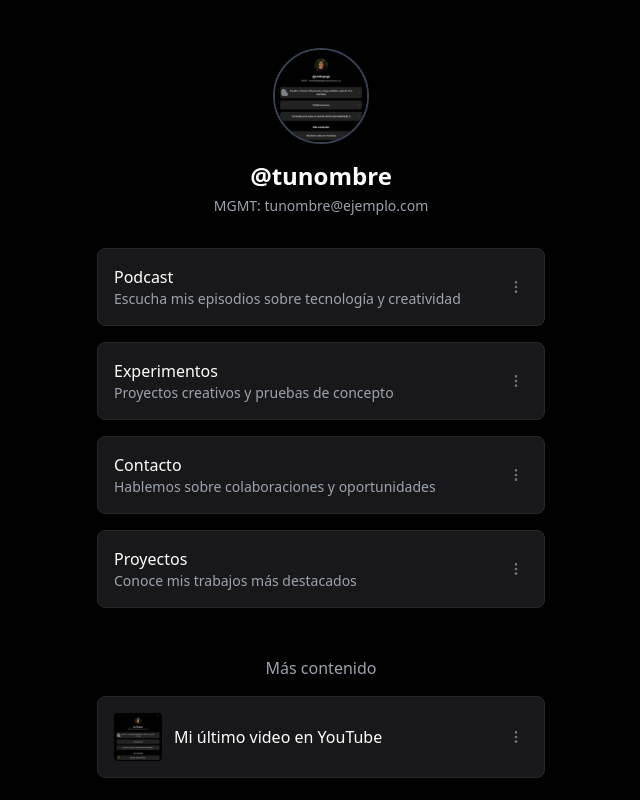
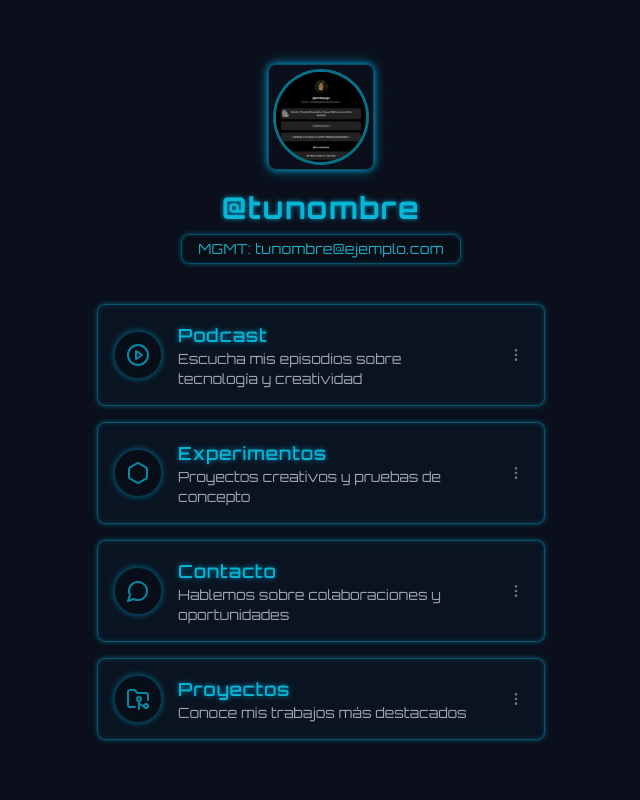
Before and after one commit to victor117-byte/social-link, a React (Vite) app: page / in a window 1280 px wide. Shown: the top 800 px of the page, without its empty margins (319-959 px from the left). Built offline with nearby package versions, Linux system fonts and the light colour scheme.

Commit message:
Refactor: Apply Tron-themed styling
Implement Tron-inspired visual styles and interactive effects for link cards.

```diff
--- a/src/components/LinkCard.tsx
+++ b/src/components/LinkCard.tsx
@@ -1,6 +1,7 @@
 
 import { ArrowRight, MoreVertical } from "lucide-react";
 import { cn } from "@/lib/utils";
+import { useState } from "react";
 
 interface LinkCardProps {
   title: string;
@@ -8,6 +9,8 @@ interface LinkCardProps {
   link: string;
   showImage?: boolean;
   imageUrl?: string;
+  icon?: React.ReactNode;
+  delay?: number;
 }
 
 export function LinkCard({
@@ -15,35 +18,60 @@ export function LinkCard({
   description,
   link,
   showImage = false,
-  imageUrl
+  imageUrl,
+  icon,
+  delay = 0
 }: LinkCardProps) {
+  const [isPressed, setIsPressed] = useState(false);
+
   return (
     <a
       href={link}
       className={cn(
-        "group w-full flex items-center justify-between bg-zinc-900 hover:bg-zinc-800 rounded-lg p-4 transition-all duration-300",
-        "border border-zinc-800 hover:border-zinc-700"
+        "group w-full flex items-center justify-between tron-card p-4 transition-all duration-300",
+        "opacity-0 animate-slide-in",
+        isPressed ? "scale-[0.98] brightness-110" : ""
       )}
       target="_blank"
       rel="noopener noreferrer"
+      style={{ animationDelay: `${delay}ms` }}
+      onMouseDown={() => setIsPressed(true)}
+      onMouseUp={() => setIsPressed(false)}
+      onMouseLeave={() => setIsPressed(false)}
+      onTouchStart={() => setIsPressed(true)}
+      onTouchEnd={() => setIsPressed(false)}
     >
-      <div className="flex items-center gap-3 flex-1">
-        {showImage && imageUrl && (
-          <div className="w-12 h-12 rounded overflow-hidden shrink-0">
+      <div className="flex items-center gap-4 flex-1">
+        {icon && (
+          <div className="tron-icon text-2xl flex-shrink-0 w-12 h-12 flex items-center justify-center rounded-full border border-cyan-500/30 bg-[#080D16]">
+            {icon}
+          </div>
+        )}
+        {showImage && imageUrl && !icon && (
+          <div className="w-12 h-12 rounded overflow-hidden shrink-0 border border-cyan-500/50 tron-glow">
             <img src={imageUrl} alt={title} className="w-full h-full object-cover" />
           </div>
         )}
         <div className="flex-1">
-          <h3 className="font-medium">{title}</h3>
-          {description && <p className="text-sm text-gray-400">{description}</p>}
+          <h3 className="font-medium tron-text text-lg">{title}</h3>
+          {description && (
+            <p className="text-sm text-gray-400 group-hover:text-cyan-300/80 transition-colors">
+              {description}
+            </p>
+          )}
         </div>
       </div>
       <div className="flex items-center">
-        <div className="mr-2 opacity-0 group-hover:opacity-100 transition-opacity">
-          <ArrowRight size={16} className="text-gray-400" />
+        <div
+          className={cn(
+            "opacity-0 group-hover:opacity-100 transition-opacity transform translate-x-0 group-hover:translate-x-1",
+            "transition-all duration-300"
+          )}
+        >
+          <ArrowRight size={20} className="tron-text" />
         </div>
         <button
-          className="text-gray-500 hover:text-gray-300 p-1 rounded-full hover:bg-zinc-700"
+          className="text-gray-500 hover:text-cyan-400 p-1 rounded-full hover:bg-cyan-900/20 ml-2"
           onClick={(e) => {
             e.preventDefault();
             // Aquí se podría implementar un menú de opciones
--- a/src/index.css
+++ b/src/index.css
@@ -34,6 +34,12 @@
     --ring: 222.2 84% 4.9%;
 
     --radius: 0.5rem;
+
+    /* Tron theme colors */
+    --tron-blue: 195 100% 50%;
+    --tron-blue-glow: 195 100% 60%;
+    --tron-cyan: 180 100% 50%;
+    --tron-grid: 220 60% 10%;
   }
 
   .dark {
@@ -73,7 +79,137 @@
   }
 
   body {
-    @apply bg-black text-foreground;
-    font-family: system-ui, -apple-system, BlinkMacSystemFont, 'Segoe UI', Roboto, 'Helvetica Neue', sans-serif;
+    @apply bg-[#0A0F1B] text-foreground;
+    font-family: 'Orbitron', system-ui, -apple-system, BlinkMacSystemFont, 'Segoe UI', Roboto, 'Helvetica Neue', sans-serif;
+    background-image:
+      linear-gradient(0deg, rgba(10, 15, 27, 0.9) 0%, rgba(10, 15, 27, 0.95) 100%),
+      repeating-linear-gradient(to right, rgba(0, 195, 255, 0.1) 0px, rgba(0, 195, 255, 0.1) 1px, transparent 1px, transparent 30px),
+      repeating-linear-gradient(to bottom, rgba(0, 195, 255, 0.1) 0px, rgba(0, 195, 255, 0.1) 1px, transparent 1px, transparent 30px);
+    background-size: 100% 100%, 100% 100%, 100% 100%;
+    overflow-x: hidden;
   }
 }
+
+/* Tron-specific classes */
+@keyframes glow {
+  0% {
+    box-shadow: 0 0 5px rgba(0, 195, 255, 0.6), 0 0 10px rgba(0, 195, 255, 0.4);
+  }
+  50% {
+    box-shadow: 0 0 10px rgba(0, 195, 255, 0.8), 0 0 20px rgba(0, 195, 255, 0.6);
+  }
+  100% {
+    box-shadow: 0 0 5px rgba(0, 195, 255, 0.6), 0 0 10px rgba(0, 195, 255, 0.4);
+  }
+}
+
+@keyframes pulse {
+  0% {
+    opacity: 0.6;
+  }
+  50% {
+    opacity: 1;
+  }
+  100% {
+    opacity: 0.6;
+  }
+}
+
+@keyframes slideIn {
+  from {
+    transform: translateX(-30px);
+    opacity: 0;
+  }
+  to {
+    transform: translateX(0);
+    opacity: 1;
+  }
+}
+
+.tron-border {
+  @apply border border-cyan-500/40 rounded-lg;
+  box-shadow: 0 0 5px rgba(0, 195, 255, 0.4), inset 0 0 5px rgba(0, 195, 255, 0.2);
+}
+
+.tron-glow {
+  animation: glow 2s infinite ease-in-out;
+}
+
+.tron-text {
+  @apply text-cyan-500 tracking-wider;
+  text-shadow: 0 0 5px rgba(0, 195, 255, 0.7);
+}
+
+.tron-icon {
+  @apply text-cyan-500;
+  filter: drop-shadow(0 0 3px rgba(0, 195, 255, 0.7));
+  animation: pulse 2s infinite ease-in-out;
+}
+
+.tron-bg {
+  @apply bg-gradient-to-r from-[#0A1623] to-[#0F1A2B] border border-cyan-500/30;
+  box-shadow: 0 0 5px rgba(0, 195, 255, 0.4), inset 0 0 5px rgba(0, 195, 255, 0.1);
+}
+
+.tron-card {
+  @apply tron-border bg-[#0A1623]/80 backdrop-blur-sm;
+  transition: all 0.3s ease-in-out;
+}
+
+.tron-card:hover {
+  @apply tron-glow bg-[#0A1623]/95;
+  transform: translateY(-2px) scale(1.01);
+}
+
+.tron-button {
+  @apply px-4 py-2 tron-border tron-text bg-[#061423] hover:bg-cyan-900/20 transition-all;
+}
+
+.tron-grid-bg {
+  position: relative;
+}
+
+.tron-grid-bg::before {
+  content: '';
+  position: absolute;
+  top: 0;
+  left: 0;
+  width: 100%;
+  height: 100%;
+  background-size: 50px 50px;
+  z-index: -1;
+  opacity: 0.2;
+}
+
+@keyframes fadeIn {
+  0% {
+    opacity: 0;
+  }
+  100% {
+    opacity: 1;
+  }
+}
+
+.animate-fade-in {
+  animation: fadeIn 0.5s ease-in;
+}
+
+.animate-slide-in {
+  animation: slideIn 0.5s ease-out forwards;
+}
+
+.link-delay-1 {
+  animation-delay: 0.1s;
+}
+
+.link-delay-2 {
+  animation-delay: 0.2s;
+}
+
+.link-delay-3 {
+  animation-delay: 0.3s;
+}
+
+.link-delay-4 {
+  animation-delay: 0.4s;
+}
--- a/src/pages/Index.tsx
+++ b/src/pages/Index.tsx
@@ -2,69 +2,96 @@
 import { Avatar } from "@/components/ui/avatar";
 import { LinkCard } from "@/components/LinkCard";
 import { useEffect } from "react";
+import { Hexagon, Zap, MessageCircle, CirclePlay, FolderGit2 } from "lucide-react";
 
 const Index = () => {
   // Actualizar el título de la página
   useEffect(() => {
     document.title = "@tunombre - Enlaces";
+
+    // Agregar fuente Orbitron de Google Fonts
+    const link = document.createElement('link');
+    link.href = 'https://fonts.googleapis.com/css2?family=Orbitron:wght@400;500;600;700&display=swap';
+    link.rel = 'stylesheet';
+    document.head.appendChild(link);
+
+    return () => {
+      document.head.removeChild(link);
+    };
   }, []);
 
   return (
-    <div className="min-h-screen bg-black text-white flex flex-col items-center px-4 py-8 md:py-12">
+    <div className="min-h-screen bg-transparent text-white flex flex-col items-center px-4 py-12 md:py-16">
       <div className="w-full max-w-md flex flex-col items-center">
         {/* Perfil */}
-        <div className="flex flex-col items-center mb-8">
-          <Avatar className="h-24 w-24 border-2 border-gray-700">
+        <div className="flex flex-col items-center mb-10 animate-fade-in">
+          <div className="tron-border tron-glow p-1 rounded-full">
+            <Avatar className="h-24 w-24 border-[3px] border-cyan-500/60 bg-[#080D16]">
               <img
                 src="/lovable-uploads/47269266-23a9-4687-884a-aaad7c2e3281.png"
                 alt="Foto de perfil"
                 className="h-full w-full object-cover"
               />
             </Avatar>
-          <h1 className="mt-4 text-2xl font-bold">@tunombre</h1>
-          <p className="mt-1 text-gray-400 text-sm">MGMT: tunombre@ejemplo.com</p>
+          </div>
+          <h1 className="mt-5 text-3xl font-bold tron-text">@tunombre</h1>
+          <div className="mt-2 px-4 py-1 rounded-full tron-border bg-[#080D16]/80">
+            <p className="text-cyan-400/80 text-sm tracking-wide">MGMT: tunombre@ejemplo.com</p>
+          </div>
         </div>
 
         {/* Enlaces */}
-        <div className="w-full space-y-4">
+        <div className="w-full space-y-4 mb-10">
           <LinkCard
             title="Podcast"
             description="Escucha mis episodios sobre tecnología y creatividad"
             link="#"
+            icon={<CirclePlay className="w-6 h-6" />}
+            delay={100}
           />
           <LinkCard
             title="Experimentos"
             description="Proyectos creativos y pruebas de concepto"
             link="#"
+            icon={<Hexagon className="w-6 h-6" />}
+            delay={200}
           />
           <LinkCard
             title="Contacto"
             description="Hablemos sobre colaboraciones y oportunidades"
             link="#"
+            icon={<MessageCircle className="w-6 h-6" />}
+            delay={300}
           />
           <LinkCard
             title="Proyectos"
             description="Conoce mis trabajos más destacados"
             link="#"
+            icon={<FolderGit2 className="w-6 h-6" />}
+            delay={400}
           />
         </div>
 
         {/* Más contenido */}
-        <div className="mt-12 w-full">
-          <h2 className="text-center mb-4 text-gray-400">Más contenido</h2>
+        <div className="mt-8 w-full animate-fade-in" style={{ animationDelay: "0.5s" }}>
+          <h2 className="text-center mb-4 tron-text uppercase text-sm tracking-[4px]">Más contenido</h2>
           <div className="w-full">
             <LinkCard
               title="Mi último video en YouTube"
               link="#"
               showImage={true}
               imageUrl="/lovable-uploads/47269266-23a9-4687-884a-aaad7c2e3281.png"
+              icon={<Zap className="w-6 h-6" />}
+              delay={500}
             />
           </div>
         </div>
 
         {/* Footer */}
-        <footer className="mt-12 text-gray-500 text-sm text-center">
+        <footer className="mt-12 text-cyan-500/50 text-sm text-center animate-fade-in" style={{ animationDelay: "0.6s" }}>
+          <div className="tron-border inline-block px-4 py-2 bg-[#080D16]/50">
             © 2025 @tunombre - Todos los derechos reservados
+          </div>
         </footer>
       </div>
     </div>
```
Lines whose indentation alone changed are shown as unchanged.
